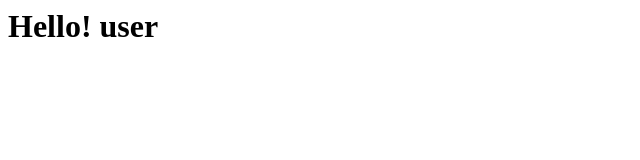
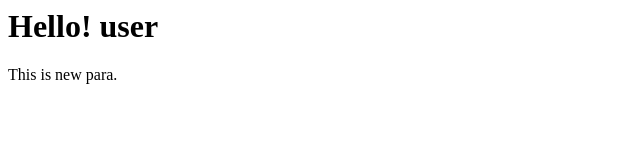
Before and after one commit to ChaitraliWaikar/NewLocker, a plain HTML site: page index.html in a window 1280 px wide. Shown: the full height of the page, 0-640 px from the left. Drawn offline with Linux system fonts and the light colour scheme.

Commit message:
Second commit

```diff
--- a/index.html
+++ b/index.html
@@ -1 +1,2 @@
 <h1>Hello! user</h1>
+<p>This is new para.</p>
```
